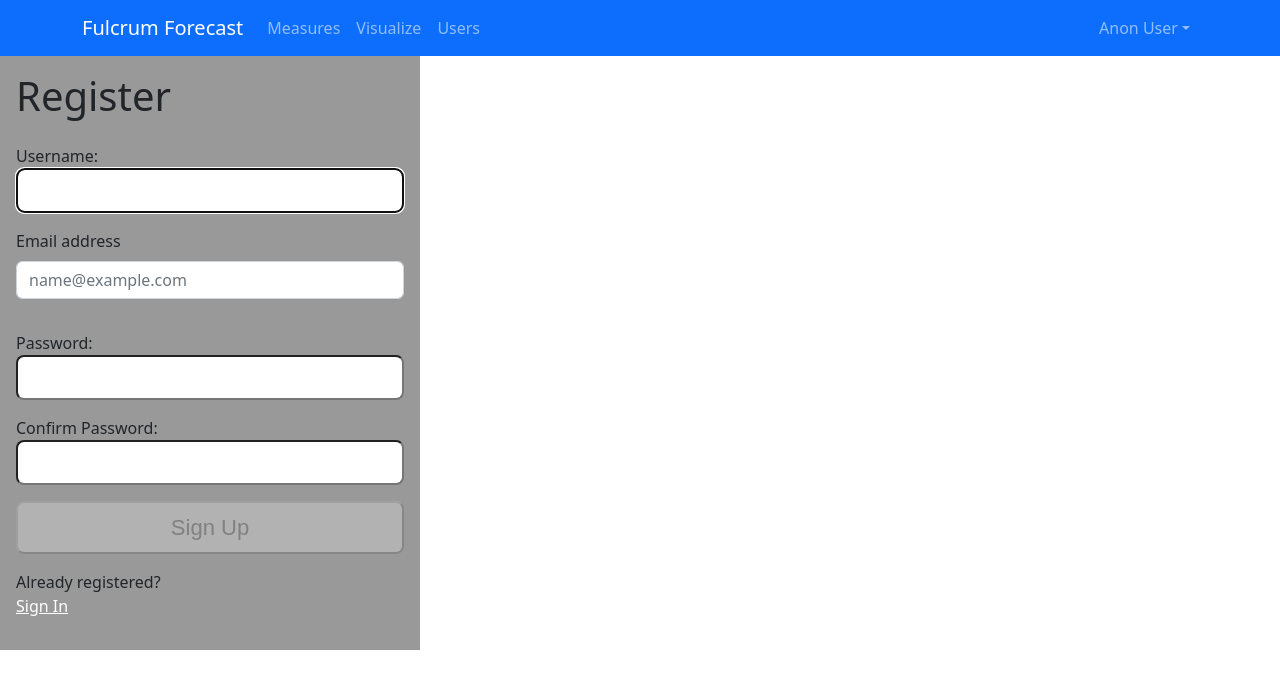
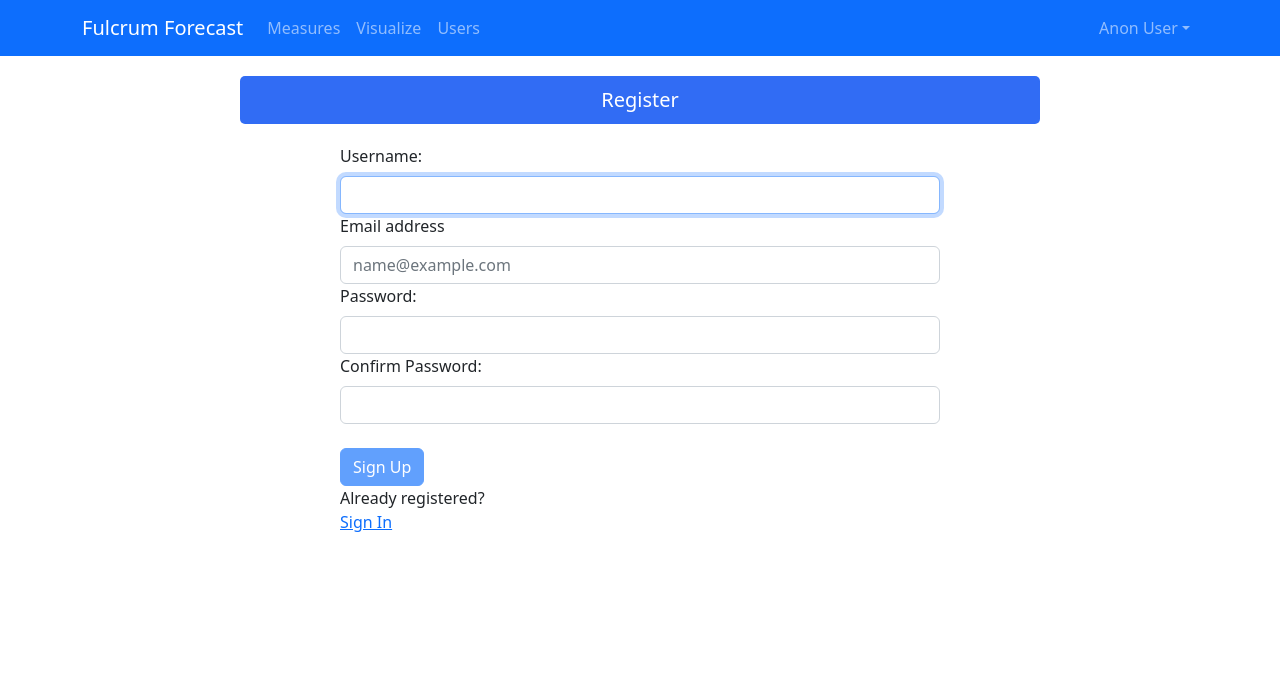
Before and after one commit to daleshort/fulcrum, a React (Create React App) app in the folder frontend/: page /register in a window 1280 px wide. Shown: the top 688 px of the page. Built offline with nearby package versions, Linux system fonts and the light colour scheme.

Commit message:
restyle login page

```diff
--- a/frontend/src/Layout.js
+++ b/frontend/src/Layout.js
@@ -51,12 +51,18 @@ export default function Layout() {
                 id="nav-dropdown"
                 variant="secondary"
               >
+                {auth?.user && (
+                  <NavDropdown.Item eventKey="logout">Logout</NavDropdown.Item>
+                )}
+                {!auth?.user && (
                 <NavDropdown.Item eventKey="login">Login</NavDropdown.Item>
-                <NavDropdown.Item eventKey="logout">Logout</NavDropdown.Item>
-                <NavDropdown.Divider />
+                )}
+                {!auth?.user && ([
+                <NavDropdown.Divider />,
                 <NavDropdown.Item eventKey="register">
                   Register
-                </NavDropdown.Item>
+                </NavDropdown.Item>]
+                )}
               </NavDropdown>
             </Nav>
           </Navbar.Collapse>
--- a/frontend/src/Login.js
+++ b/frontend/src/Login.js
@@ -3,8 +3,9 @@ import { useRef, useState, useEffect } from "react";
 import useAuth from "./hooks/useAuth";
 
 import { Link, useNavigate, useLocation } from "react-router-dom";
-
+import Form from "react-bootstrap/form"
 import axios from "./api/axios";
+import Button from "react-bootstrap/esm/Button";
 
 const Login = () => {
   const { setAuth } = useAuth();
@@ -65,8 +66,8 @@ const Login = () => {
     }
   };
 
-  return (
-    <section>
+  const getForm = ()=>{
+    return( <section>
       <p
         ref={errRef}
         className={errMsg ? "errmsg" : "offscreen"}
@@ -74,10 +75,11 @@ const Login = () => {
       >
         {errMsg}
       </p>
-      <h1>Sign In</h1>
-      <form onSubmit={handleSubmit}>
-        <label htmlFor="username">Username:</label>
-        <input
+
+      <Form onSubmit={handleSubmit}>
+      <Form.Group>
+        <Form.Label htmlFor="username">Username:</Form.Label>
+        <Form.Control
           type="text"
           id="username"
           ref={userRef}
@@ -86,26 +88,50 @@ const Login = () => {
           value={user}
           required
         />
-
-        <label htmlFor="password">Password:</label>
-        <input
+        </Form.Group>
+        <Form.Group>
+        <Form.Label htmlFor="password">Password:</Form.Label>
+        <Form.Control
           type="password"
           id="password"
           onChange={(e) => setPwd(e.target.value)}
           value={pwd}
           required
         />
-        <button>Sign In</button>
-      </form>
+        </Form.Group>
+        <br/>
+        <Button type="submit">Sign In</Button>
+      </Form>
       <p>
         Need an Account?
         <br />
         <span className="line">
-          {/*put router link here*/}
-          <a href="#">Sign Up</a>
+
+          <Link to='/register'>Sign Up</Link>
         </span>
       </p>
-    </section>
+    </section>)
+  }
+
+  return (
+
+    <div className="flex-container">
+        <div className="flex-title">
+          <div className="title-text-only">
+
+          <div>
+
+             Login
+
+
+            </div>
+
+          </div>
+        </div>
+        <div className="flex-item">
+          {getForm()}
+        </div>
+      </div>
   );
 };
 
--- a/frontend/src/Register.css
+++ b/frontend/src/Register.css
@@ -1,44 +1,3 @@
-section {
-    width: 100%;
-    max-width: 420px;
-    min-height: 400px;
-    display: flex;
-    flex-direction: column;
-    justify-content: flex-start;
-    padding: 1rem;
-    background-color: rgba(0,0,0,0.4);
-}
-
-form {
-    display: flex;
-    flex-direction: column;
-    justify-content: space-evenly;
-    flex-grow: 1;
-    padding-bottom: 1rem;
-}
-
-a, a:visited {
-    color: #fff;
-}
-
-input[type="text"],
-input[type="password"],
-button,
-textarea {
-  font-family: 'Nunito', sans-serif;
-  font-size: 22px;
-  padding: 0.25rem;
-  border-radius: 0.5rem;
-}
-
-label,
-button {
-  margin-top: 1rem;
-}
-
-button {
-  padding: 0.5rem;
-}
 
 .instructions {
     font-size: 0.75rem;
--- a/frontend/src/Register.js
+++ b/frontend/src/Register.js
@@ -8,6 +8,8 @@ import { FontAwesomeIcon } from "@fortawesome/react-fontawesome";
 import "./Register.css";
 import Form from "react-bootstrap/Form";
 import axios from "./api/axios";
+import Button from "react-bootstrap/esm/Button";
+import { Link } from "react-router-dom";
 
 const USER_REGEX = /^[A-z][A-z0-9-_]{3,23}$/;
 const PWD_REGEX = /^(?=.*[a-z])(?=.*[A-Z])(?=.*[0-9])(?=.*[!@#$%]).{8,24}$/;
@@ -91,10 +93,10 @@ const Register = () => {
 
     }
   };
-  return (
-    <>
-      {" "}
-      {success ? (
+
+
+  const getForm =  ()=>{
+    return( <>{success ? (
       <section>
         <h1>Success!</h1>
         <p>
@@ -110,9 +112,9 @@ const Register = () => {
         >
           {errMsg}
         </p>
-          <h1>Register</h1>
-          <form onSubmit={handleSubmit}>
-            <label htmlFor="username">
+        <Form onSubmit={handleSubmit}>
+          <Form.Group>
+          <Form.Label htmlFor="username">
             Username:
             <FontAwesomeIcon
               icon={faCheck}
@@ -122,8 +124,8 @@ const Register = () => {
               icon={faTimes}
               className={validName || !user ? "hide" : "invalid"}
             />
-            </label>
-            <input
+          </Form.Label>
+          <Form.Control
             type="text"
             id="username"
             ref={userRef}
@@ -136,6 +138,7 @@ const Register = () => {
             onFocus={() => setUserFocus(true)}
             onBlur={() => setUserFocus(false)}
           />
+          </Form.Group>
           <p
             id="uidnote"
             className={
@@ -149,7 +152,7 @@ const Register = () => {
             <br />
             Letters, numbers, underscores, hyphens allowed.
           </p>
-            <Form.Group className="mb-3" controlId="exampleForm.ControlInput1">
+          <Form.Group  controlId="exampleForm.ControlInput1">
             <Form.Label>Email address</Form.Label>
             <Form.Control
               type="email"
@@ -157,7 +160,8 @@ const Register = () => {
               onChange={(e) => setEmail(e.target.value)}
             />
           </Form.Group>
-            <label htmlFor="password">
+          <Form.Group>
+          <Form.Label htmlFor="password">
             Password:
             <FontAwesomeIcon
               icon={faCheck}
@@ -167,8 +171,8 @@ const Register = () => {
               icon={faTimes}
               className={validPwd || !pwd ? "hide" : "invalid"}
             />
-            </label>
-            <input
+          </Form.Label>
+          <Form.Control
             type="password"
             id="password"
             onChange={(e) => setPwd(e.target.value)}
@@ -179,6 +183,7 @@ const Register = () => {
             onFocus={() => setPwdFocus(true)}
             onBlur={() => setPwdFocus(false)}
           />
+          </Form.Group>
           <p
             id="pwdnote"
             className={pwdFocus && !validPwd ? "instructions" : "offscreen"}
@@ -196,8 +201,8 @@ const Register = () => {
             <span aria-label="dollar sign">$</span>{" "}
             <span aria-label="percent">%</span>
           </p>
-
-            <label htmlFor="confirm_pwd">
+            <Form.Group>
+          <Form.Label htmlFor="confirm_pwd">
             Confirm Password:
             <FontAwesomeIcon
               icon={faCheck}
@@ -207,8 +212,8 @@ const Register = () => {
               icon={faTimes}
               className={validMatch || !matchPwd ? "hide" : "invalid"}
             />
-            </label>
-            <input
+          </Form.Label>
+          <Form.Control
             type="password"
             id="confirm_pwd"
             onChange={(e) => setMatchPwd(e.target.value)}
@@ -219,6 +224,7 @@ const Register = () => {
             onFocus={() => setMatchFocus(true)}
             onBlur={() => setMatchFocus(false)}
           />
+
           <p
             id="confirmnote"
             className={
@@ -228,28 +234,55 @@ const Register = () => {
             <FontAwesomeIcon icon={faInfoCircle} />
             Must match the first password input field.
           </p>
-
-            <button
+          </Form.Group>
+          <br/>
+          <Button type="submit"
             disabled={
               !validName || !validMatch || !validPwd || !email ? true : false
             }
           >
-              {" "}
             Sign Up
-            </button>
-          </form>
+          </Button>
+        </Form>
 
         <p>
           Already registered?
           <br />
           <span className="line">
-              {/*put router link here*/}
-              <a href="#">Sign In</a>
+
+            <Link to='/login'>Sign In</Link>
           </span>
         </p>
       </section>
-      )}
-    </>
+    )}</>
+  )
+  }
+
+
+  return (
+
+
+<div className="flex-container">
+        <div className="flex-title">
+          <div className="title-text-only">
+
+          <div>
+
+             Register
+
+
+            </div>
+
+          </div>
+        </div>
+        <div className="flex-item">
+          {getForm()}
+        </div>
+      </div>
+
+
+
+
   );
 };
 export default Register;
--- a/frontend/src/layout.css
+++ b/frontend/src/layout.css
@@ -5,7 +5,7 @@
     min-width: 800px;
   }
   .flex-item{
-    min-width: 800px;
+    min-width: 600px;
     align-content: center;
 }
 
@@ -15,6 +15,9 @@
     min-width: 800px;
     padding-top: 20px;
     padding-bottom: 20px;
+    font-size: 1.25rem;
+    color: white;
+
   }
 
 .bottom-padding{
@@ -23,6 +26,18 @@
         padding-top: 20px;
         padding-bottom: 20px;
 
+}
+
+.title-text-only{
+  min-height:48px;
+  display: flex;
+  width: 100%;
+  justify-content: center;
+  align-content: center;
+  justify-items: center;
+  align-items: center;
+  background-color: rgb(49, 108,244);
+  border-radius: 5px;
 }
 
   .title-bar{
```
Lines whose indentation alone changed are shown as unchanged.
